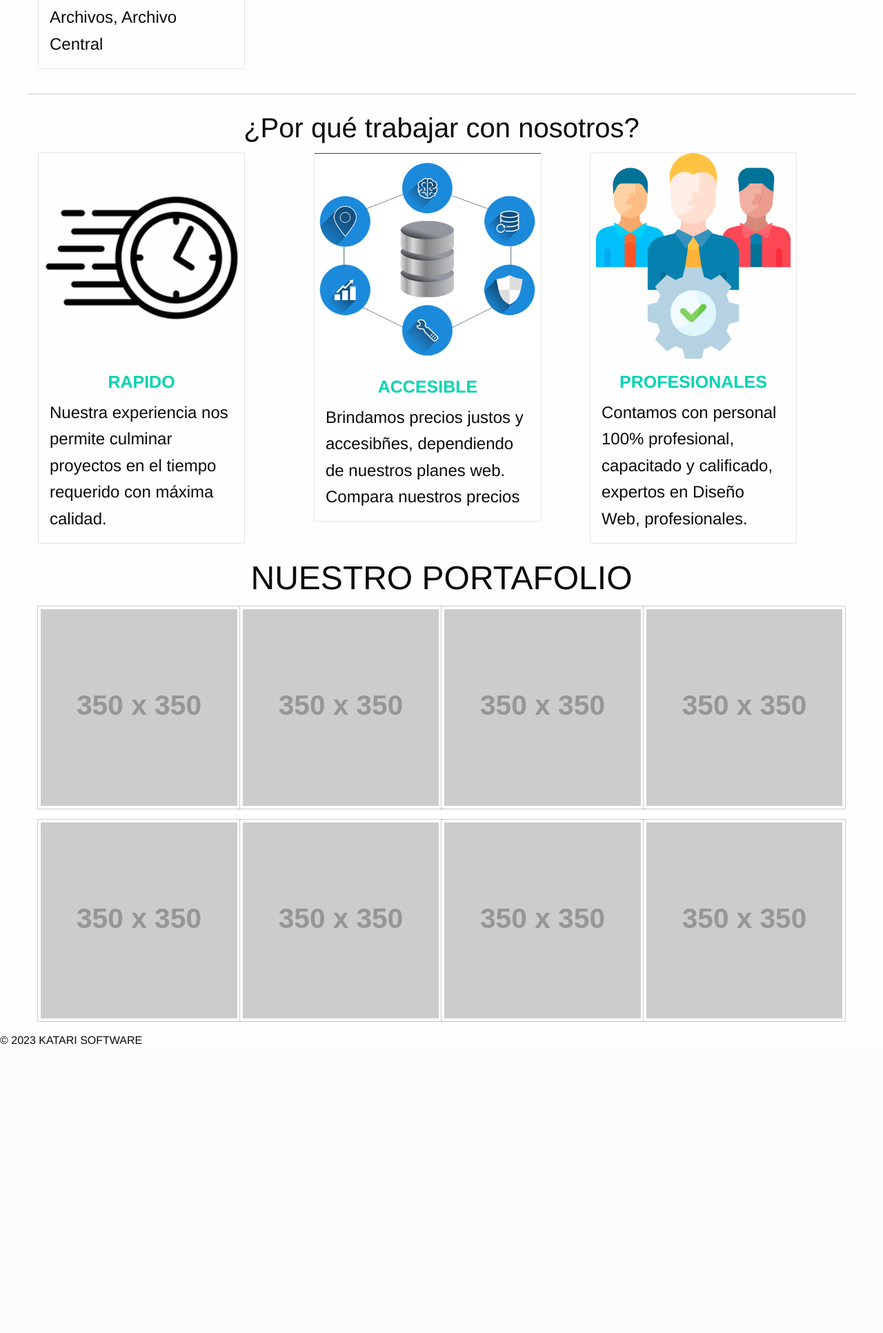
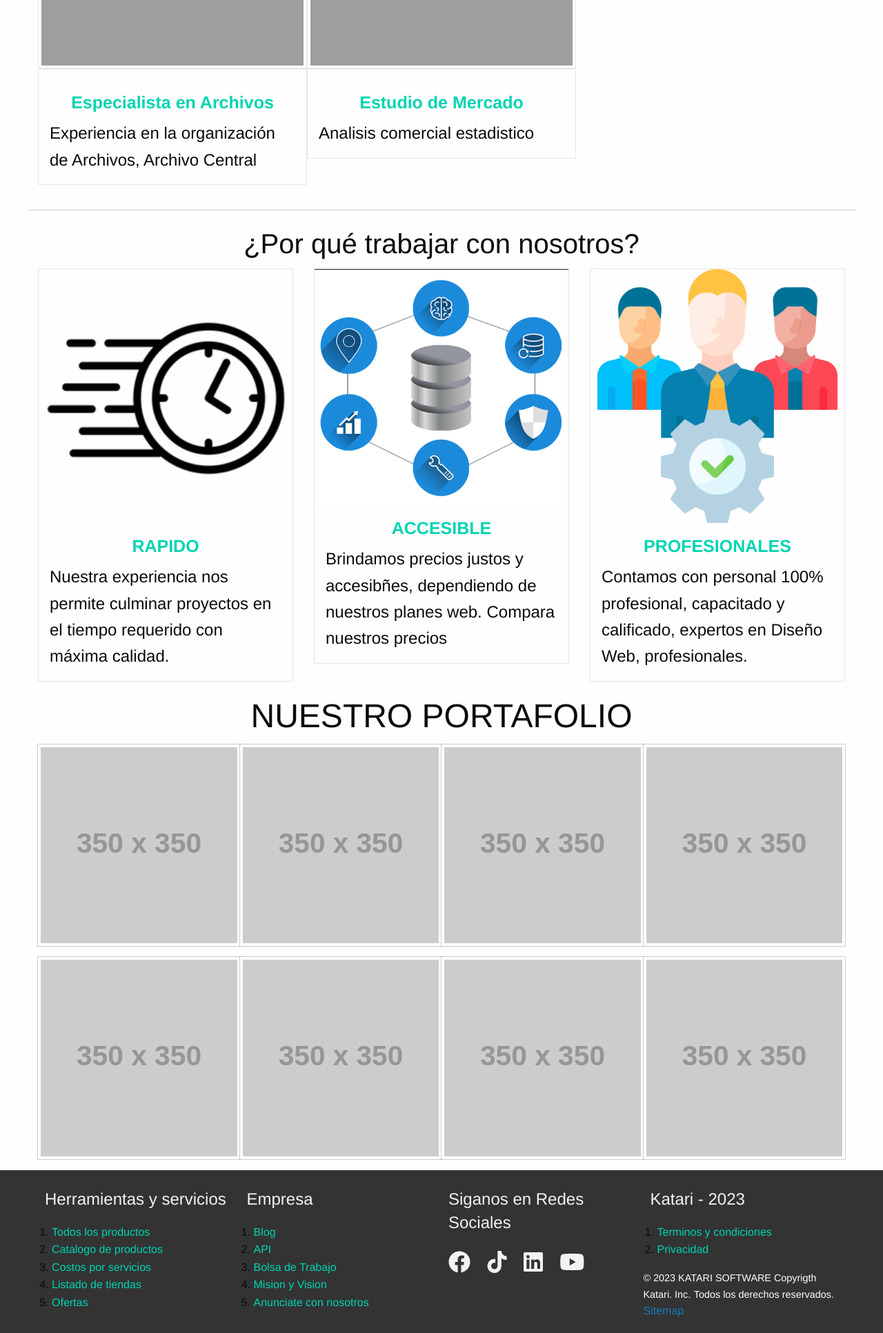
Before and after one commit to edgarapaza/katari, a PHP site: page /katari/main in a window 1280 px wide. Shown: the part 2360-4292 px from the top of the page at 69% size. Before the commit the page ends 3874 px from the top, so only its background shows below. Run offline with PHP 8.4, Linux system fonts and the light colour scheme; the visitor is signed in with stand-in values (Sample User, id 1); grey boxes labelled with a size stand in for pictures from a placeholder-image service; some libraries are stand-ins or nearby versions; grey boxes are pictures that could not be loaded.

Commit message:
Agregando footer y js

```diff
--- a/public/css/main.css
+++ b/public/css/main.css
@@ -125,4 +123,28 @@ p {
   text-align: center;
 }
 
+.foot-er {
+  background-color: #333333;
+}
+
+.titulo-footer h3 {
+  padding: 10px;
+  font-size: 1.5em;
+  color: #F2F2F2;
+}
+.titulo-footer .foot {
+  color: #00D4B2;
+  font-size: 1em;
+}
+.titulo-footer .rss {
+  font-size: 2em;
+  padding: 10px;
+  text-align: center;
+  color: #F2F2F2;
+}
+.titulo-footer .copyright {
+  color: white;
+  font-size: 0.9em;
+}
+
 /*# sourceMappingURL=main.css.map */
--- a/scss/main.scss
+++ b/scss/main.scss
@@ -1,8 +1,11 @@
 $verde: #00D4B2;
+$gris: #F2F2F2;
+$negro: #333333;
+
 *{
 	margin: 0;
 	padding: 0;
-	box-sizing: border-box;
+
 }
 body{
 	margin: 0 auto;
@@ -122,3 +123,30 @@ p{
 		text-align: center;
 	}
 }
+
+.foot-er{
+	background-color: $negro;
+}
+
+.titulo-footer{
+
+	h3{
+		padding: 10px;
+		font-size: 1.5em;
+		color: $gris;
+	}
+	.foot{
+		color: $verde;
+		font-size: 1em;
+	}
+	.rss{
+		font-size: 2em;
+		padding: 10px;
+		text-align: center;
+		color: $gris;
+	}
+	.copyright{
+		color: white;
+		font-size: 0.9em;
+	}
+}
--- a/views/main/index.php
+++ b/views/main/index.php
@@ -19,11 +19,9 @@
   </head>
   <body>
 
-  	<div class="hero">
-
   	<div class="header">
 	  		<div>
-	  			<img src="<?php echo constant('URL');?>public/img/katariwhite.png" alt="Logo Katari" class="img-logo">
+	  			<img src="<?php echo constant('URL');?>public/img/katari.png" alt="Logo Katari" class="img-logo">
 	  		</div>
 	  		<nav>
 	  			<input type="checkbox" id="check">
@@ -45,6 +43,10 @@
 	  		</nav>
 
 	  	</div>
+
+  	<div class="hero">
+
+
 
 	  	<div class="main">
 	  		<div>
@@ -82,8 +84,8 @@
   			<h1>Nuestros servicios</h1>
   		</div>
   		<div class="grid-x">
-		  <div class="cell small-12 large-4">
-		  	<div class="card" style="width: 300px;">
+		  <div class="cell small-12 medium-6 large-4">
+		  	<div class="card">
 			  <img class="thumbnail" src="https://images.pexels.com/photos/5793953/pexels-photo-5793953.jpeg?auto=compress&cs=tinysrgb&w=1260&h=750&dpr=1" alt="Photo of Uranus.">
 			  <div class="card-section">
 			    <h4>Desarrollo de software</h4>
@@ -92,8 +94,8 @@
 			</div>
 
 		  </div>
-		  <div class="cell small-12 large-4">
-		  	<div class="card" style="width: 300px;">
+		  <div class="cell small-12 medium-6 large-4">
+		  	<div class="card">
 			  <img class="thumbnail" src="https://images.pexels.com/photos/2881232/pexels-photo-2881232.jpeg?auto=compress&cs=tinysrgb&w=1260&h=750&dpr=1" alt="Photo of Uranus.">
 			  <div class="card-section">
 			    <h4>Redes y Cableado estructurado</h4>
@@ -101,8 +103,8 @@
 			  </div>
 			</div>
 		  </div>
-		  <div class="cell small-12 large-4">
-		  	<div class="card" style="width: 300px;">
+		  <div class="cell small-12 medium-6 large-4">
+		  	<div class="card">
 			  <img class="thumbnail" src="https://images.pexels.com/photos/590022/pexels-photo-590022.jpeg?auto=compress&cs=tinysrgb&w=1260&h=750&dpr=1" alt="Photo of Uranus.">
 			  <div class="card-section">
 			    <h4>Analisis Estadistico</h4>
@@ -113,8 +115,8 @@
 		</div>
 
 		<div class="grid-x">
-			<div class="cell small-12 large-4">
-				<div class="card" style="width: 300px;">
+			<div class="cell small-12 medium-6 large-4">
+				<div class="card">
 				  <img class="thumbnail" src="https://images.pexels.com/photos/6334780/pexels-photo-6334780.jpeg?auto=compress&cs=tinysrgb&w=1260&h=750&dpr=1" alt="Photo of Uranus.">
 				  <div class="card-section">
 				    <h4>Especialista en Archivos</h4>
@@ -122,8 +124,8 @@
 				  </div>
 				</div>
 			</div>
-			<div class="cell small-12 large-4">
-				<div class="card" style="width: 300px;">
+			<div class="cell small-12 medium-6 large-4">
+				<div class="card">
 				  <img class="thumbnail" src="https://images.pexels.com/photos/730547/pexels-photo-730547.jpeg?auto=compress&cs=tinysrgb&w=1260&h=750&dpr=1" alt="Photo of Uranus.">
 				  <div class="card-section">
 				    <h4>Estudio de Mercado</h4>
@@ -131,7 +133,7 @@
 				  </div>
 				</div>
 			</div>
-			<div class="cell small-12 large-4">
+			<div class="cell small-12 medium-6 large-4">
 
 			</div>
 		</div>
@@ -143,9 +145,10 @@
     	<div class="row text-center">
     		<h2>¿Por qué trabajar con nosotros?</h2>
     	</div>
+
     	<div class="grid-x grid-margin-x">
-		    <div class="cell small-4">
-		    	<div class="card" style="width: 300px;">
+		    <div class="cell small-12 medium-6 large-4">
+		    	<div class="card">
 					  <img src="<?php echo constant('URL');?>public/img/reloj.png">
 					  <div class="card-section">
 					    <h4>RAPIDO</h4>
@@ -153,9 +156,8 @@
 					  </div>
 					</div>
 		    </div>
-		    <div class="cell small-4">
-		    	<div class="cell small-4">
-		    	<div class="card" style="width: 330px;">
+		    <div class="cell small-12 medium-6 large-4">
+		    	<div class="card">
 					  <img src="<?php echo constant('URL');?>public/img/databases.png">
 					  <div class="card-section">
 					    <h4>ACCESIBLE</h4>
@@ -163,15 +165,12 @@
 					  </div>
 					</div>
 		    </div>
-		    </div>
-		    <div class="cell small-4">
-		    	<div class="cell small-4">
-		    	<div class="card" style="width: 300px;">
+		    <div class="cell small-12 medium-6 large-4">
+		    	<div class="card">
 					  <img src="<?php echo constant('URL');?>public/img/profesional.png">
 					  <div class="card-section">
 					    <h4>PROFESIONALES</h4>
 					    <p>Contamos con personal 100% profesional, capacitado y calificado, expertos en Diseño Web, profesionales.</p>
-				  </div>
 					  </div>
 					</div>
 		    </div>
@@ -182,31 +181,78 @@
     	<div class="row text-center">
     		<h1>NUESTRO PORTAFOLIO</h1>
     	</div>
-    	<div class="grid-x">
-		  <div class="cell small-12 large-3"><img class="thumbnail" src="https://placehold.it/350x350"></div>
-		  <div class="cell small-12 large-3"><img class="thumbnail" src="https://placehold.it/350x350"></div>
-		  <div class="cell small-12 large-3"><img class="thumbnail" src="https://placehold.it/350x350"></div>
-		  <div class="cell small-12 large-3"><img class="thumbnail" src="https://placehold.it/350x350"></div>
+    	<div class="grid-x text-center">
+		  <div class="cell small-12 medium-6 large-3"><img class="thumbnail" src="https://placehold.it/350x350"></div>
+		  <div class="cell small-12 medium-6 large-3"><img class="thumbnail" src="https://placehold.it/350x350"></div>
+		  <div class="cell small-12 medium-6 large-3"><img class="thumbnail" src="https://placehold.it/350x350"></div>
+		  <div class="cell small-12 medium-6 large-3"><img class="thumbnail" src="https://placehold.it/350x350"></div>
 		</div>
-		<div class="grid-x">
-		  <div class="cell small-12 large-3"><img class="thumbnail" src="https://placehold.it/350x350"></div>
-		  <div class="cell small-12 large-3"><img class="thumbnail" src="https://placehold.it/350x350"></div>
-		  <div class="cell small-12 large-3"><img class="thumbnail" src="https://placehold.it/350x350"></div>
-		  <div class="cell small-12 large-3"><img class="thumbnail" src="https://placehold.it/350x350"></div>
+		<div class="grid-x text-center">
+		  <div class="cell small-12 medium-6 large-3"><img class="thumbnail" src="https://placehold.it/350x350"></div>
+		  <div class="cell small-12 medium-6 large-3"><img class="thumbnail" src="https://placehold.it/350x350"></div>
+		  <div class="cell small-12 medium-6 large-3"><img class="thumbnail" src="https://placehold.it/350x350"></div>
+		  <div class="cell small-12 medium-6 large-3"><img class="thumbnail" src="https://placehold.it/350x350"></div>
+		</div>
+    </div>
+
+<div class="grid-container-fluid foot-er">
+	<div class="grid-container">
+		<div class="grid-x grid-padding-y">
+			<div class="cell small-12 medium-4 large-3 titulo-footer">
+				<h3>Herramientas y servicios</h3>
+				<ol>
+					<li><a href="#" class="foot">Todos los productos</a></li>
+					<li><a href="#" class="foot">Catalogo de productos</a></li>
+					<li><a href="#" class="foot">Costos por servicios</a></li>
+					<li><a href="#" class="foot">Listado de tiendas</a></li>
+					<li><a href="#" class="foot">Ofertas</a></li>
+				</ol>
+			</div>
+			<div class="cell small-12 medium-4 large-3 titulo-footer">
+				<h3>Empresa</h3>
+				<ol>
+					<li><a href="#" class="foot">Blog</a></li>
+					<li><a href="#" class="foot">API</a></li>
+					<li><a href="#" class="foot">Bolsa de Trabajo</a></li>
+					<li><a href="#" class="foot">Mision y Vision</a></li>
+					<li><a href="#" class="foot">Anunciate con nosotros</a></li>
+				</ol>
+			</div>
+			<div class="cell small-12 medium-4 large-3 titulo-footer">
+				<h3>Siganos en Redes Sociales</h3>
+				<a href="#" class="rss"><i class="fa-brands fa-facebook"></i></a>
+				<a href="#" class="rss"><i class="fa-brands fa-tiktok"></i></a>
+				<a href="#" class="rss"><i class="fa-brands fa-linkedin"></i></a>
+				<a href="#" class="rss"><i class="fa-brands fa-youtube"></i></a>
+
+			</div>
+			<div class="cell small-12 medium-4 large-3 titulo-footer">
+				<h3>Katari - 2023</h3>
+				<ol>
+					<li><a href="#" class="foot">Terminos y condiciones</a></li>
+					<li><a href="#" class="foot">Privacidad</a></li>
+				</ol>
+
+				<small class="copyright">
+					<span class=""> ©
+	          <script>
+	            document.write(new Date().getFullYear())
+	          </script> KATARI SOFTWARE
+	        </span>
+				Copyrigth  Katari. Inc.</small>
+				<small class="copyright">Todos los derechos reservados.</small>
+				<br>
+				<a href="#">Sitemap</a>
 			</div>
 		</div>
 
 
 
-    <footer class="grid-x footer">
-      <div class="grid-x">
-        <span class="copyright"> ©
-          <script>
-            document.write(new Date().getFullYear())
-          </script> KATARI SOFTWARE
-        </span>
 	</div>
-    </footer>
+</div>
+
+
+
 
       <script src="<?php echo constant('URL');?>public/js/core/jquery.min.js"></script>
       <script src="<?php echo constant('URL');?>public/js/foundation.min.js"></script>
```
Also changed, not shown: other parts of public/css/main.css (+17 -19 lines), other parts of scss/main.scss (+12 -14 lines), public/img/katari.png (renamed from public/img/katari_peq.png), 1 other file. Lines whose indentation alone changed are shown as unchanged.
